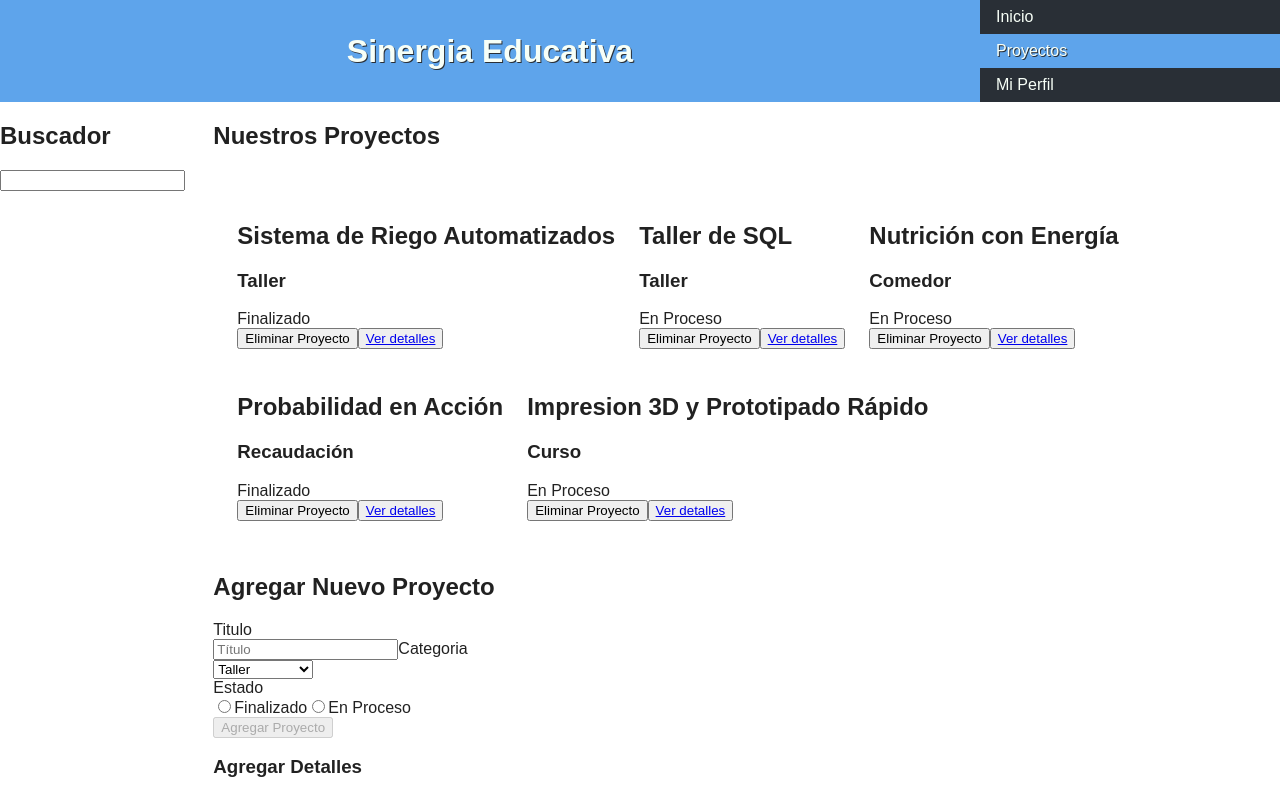
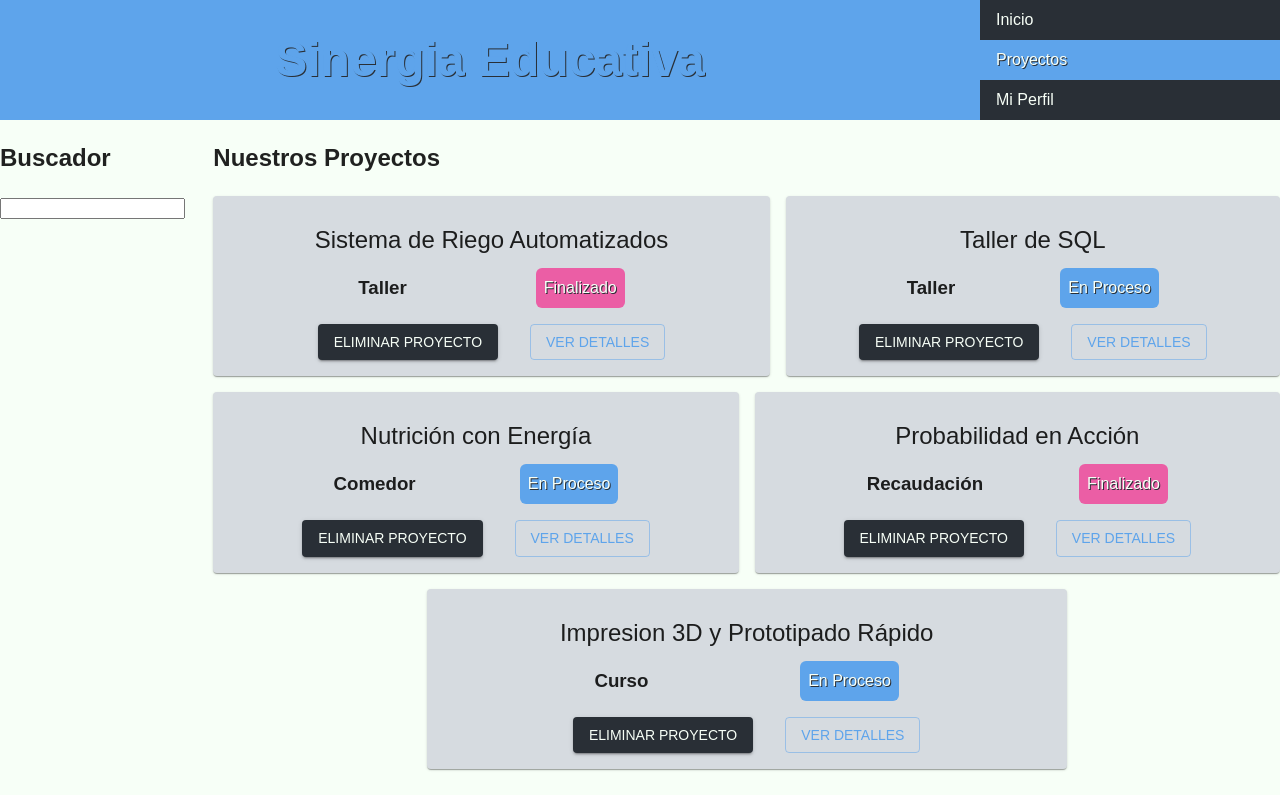
Before and after one commit to Dionicio-Rodrigo/pv_tp3_grupo2, a React (Vite) app: page /proyectos in a window 1280 px wide. Shown: the top 795 px of the page. Built offline with nearby package versions, Linux system fonts and the light colour scheme.

Commit message:
ListaProyectos y ProyectoCarta ahora estan utilizando componentes de MUI

```diff
--- a/src/App.jsx
+++ b/src/App.jsx
@@ -7,8 +7,6 @@ import { DetalleProyecto } from "./views/DetalleProyecto.jsx";
 import Theme from "./layouts/Theme.jsx";
 
 function App() {
-  console.log(Theme.sombraTexto);
-
   return (
     <BrowserRouter>
       <Routes>
--- a/src/components/ListaProyectos.jsx
+++ b/src/components/ListaProyectos.jsx
@@ -1,21 +1,22 @@
 import React from "react";
-import { Grid, Container} from "@mui/material";
+import { Stack } from "@mui/material";
 import { ProyectoCard } from "./ProyectoCard.jsx";
 
 export const ListaProyectos = ({ lista, eliminar, detalles }) => {
   return (
-    <Container sx={{ py: 4 }}>
-      <Grid container spacing={3}>
-        {lista.map((proyecto) => (
-          <Grid item xs={12} sm={6} md={4}>
+    <Stack
+      direction="row"
+      useFlexGap
+      spacing={{ xs: 1, sm: 2 }}
+      sx={{ flexWrap: "wrap", justifyContent: "center" }}
+    >
+      {lista.map((proyecto) => (
         <ProyectoCard
           key={proyecto.id}
+          eliminar={eliminar}
           proyecto={proyecto}
-          eliminar={eliminar}
         />
-        </Grid>
       ))}
-    </Grid>
-   </Container>
+    </Stack>
   );
 };
--- a/src/components/ProyectoCard.jsx
+++ b/src/components/ProyectoCard.jsx
@@ -1,26 +1,74 @@
+import styled from "@emotion/styled";
+import {
+  Box,
+  Button,
+  Card,
+  CardActionArea,
+  CardActions,
+  CardContent,
+  CardHeader,
+  Stack,
+  useTheme,
+} from "@mui/material";
 import { NavLink } from "react-router-dom";
 
+const Carta = styled(Card)(({ theme }) => ({
+  flexGrow: "1",
+  display: "flex",
+  flexDirection: "column",
+  alignItems: "stretch",
+  maxWidth: "50vw",
+  padding: "1em",
+}));
 export const ProyectoCard = ({ proyecto, eliminar }) => {
   const { titulo, categoria, finalizado, id } = proyecto;
+  const theme = useTheme();
 
   return (
-    <div className="card">
-      <h2>{titulo}</h2>
+    <Carta>
+      <CardContent sx={{ paddingTop: "0" }}>
+        <CardHeader
+          title={titulo}
+          sx={{
+            pb: 0,
+            padding: "12px",
+            fontSize: "1.5em",
+            textAlign: "center",
+          }}
+        ></CardHeader>
 
-      <div className="categoria-estado">
-        <h3>{categoria}</h3>
+        <Stack
+          direction="row"
+          sx={{ justifyContent: "space-evenly", alignItems: "center" }}
+          spacing={2}
+        >
+          <h3>{categoria}</h3>
 
-        <span className={`estado-${finalizado ? "finalizado" : "enProceso"}`}>
-          {finalizado ? "Finalizado" : "En Proceso"}
-        </span>
-      </div>
-
-      <button className="btn-borrar" onClick={() => eliminar(id)}>
-        Eliminar Proyecto
-      </button>
-      <button className="btn-detalles">
-        <NavLink to={`/Proyectos/${id}`}>Ver detalles</NavLink>
-      </button>
-    </div>
+          <Box
+            sx={{
+              backgroundColor: `${finalizado ? "colores.rosa" : "colores.celeste"}`,
+              padding: "0.5em",
+              color: "colores.blanco",
+              textShadow: `1px 1px ${theme.palette.colores.negro}`,
+              borderRadius: "6px",
+            }}
+          >
+            {finalizado ? "Finalizado" : "En Proceso"}
+          </Box>
+        </Stack>
+      </CardContent>
+      <Stack direction="row" spacing={4} sx={{ alignSelf: "center" }}>
+        <Button
+          variant="contained"
+          color="secondary"
+          onClick={() => eliminar(id)}
+        >
+          Eliminar Proyecto
+        </Button>
+        <Button component={NavLink} variant="outlined" to={`/Proyectos/${id}`}>
+          Ver Detalles
+        </Button>
+      </Stack>
+    </Carta>
   );
 };
--- a/src/layouts/Theme.jsx
+++ b/src/layouts/Theme.jsx
@@ -12,8 +12,19 @@ const Theme = createTheme({
     primary: { main: CELESTE, contrastText: BLANCO },
     secondary: { main: NEGRO, contrastText: BLANCO },
     background: { default: BLANCO, paper: GRIS },
+    colores: {
+      naranja: NARANJA,
+      negro: NEGRO,
+      celeste: CELESTE,
+      blanco: BLANCO,
+      gris: GRIS,
+      rosa: ROSA,
+    },
   },
-  typography: { fontFamily: `"Arial", "Helvetica", "sans-serif` },
+  typography: {
+    fontFamily: `"Arial", "Helvetica", "sans-serif"`,
+    h1: { fontSize: "3rem", fontWeight: 700 },
+  },
 });
 
 export default Theme;
--- a/src/views/Dashboard.jsx
+++ b/src/views/Dashboard.jsx
@@ -34,13 +34,13 @@ const DashBoard = () => {
 
   return (
     <Grid container spacing={3} sx={{ p: 3 }}>
-      <Grid item xs={12}>
+      <Grid xs={12}>
         <Typography variant="h3" gutterBottom>
           Dashboard
         </Typography>
       </Grid>
 
-      <Grid item xs={12} md={4}>
+      <Grid xs={12} md={4}>
         <Card sx={{ bgcolor: "#f5f5f5" }}>
           <CardContent>
             <Typography color="textSecondary" variant="overline">
@@ -51,7 +51,7 @@ const DashBoard = () => {
         </Card>
       </Grid>
 
-      <Grid item xs={12} md={4}>
+      <Grid xs={12} md={4}>
         <Card sx={{ bgcolor: "#e3f2fd" }}>
           <CardContent>
             <Typography color="textSecondary" variant="overline">
@@ -62,12 +62,12 @@ const DashBoard = () => {
         </Card>
       </Grid>
 
-      <Grid item xs={12}>
+      <Grid xs={12}>
         <Paper sx={{ p: 3 }}>
           <Typography variant="h5" gutterBottom>
             Objetivos Generales
           </Typography>
-          <Typography variant="body1" paragraph>
+          <Typography variant="body1" paragraph="true">
             Somos un grupo de la facultad convencidos de que la ingeniería se
             aprende resolviendo problemas de verdad. Queremos que aquí aprendas
             a liderar y a fabricar soluciones reales.
@@ -75,7 +75,7 @@ const DashBoard = () => {
         </Paper>
       </Grid>
 
-      <Grid item xs={12} md={6}>
+      <Grid xs={12} md={6}>
         <Typography variant="h5" gutterBottom sx={{ mt: 2 }}>
           Novedades
         </Typography>
@@ -97,7 +97,7 @@ const DashBoard = () => {
         </Paper>
       </Grid>
 
-      <Grid item xs={12} md={6}>
+      <Grid xs={12} md={6}>
         <Typography variant="h5" gutterBottom sx={{ mt: 2 }}>
           Panel de Mensajes
         </Typography>
--- a/src/views/DetalleProyecto.jsx
+++ b/src/views/DetalleProyecto.jsx
@@ -1,15 +1,16 @@
 import { useEffect } from "react";
 import proyectoService from "../services/proyectoServices";
 import { NavLink, useParams } from "react-router-dom";
+import { Button } from "@mui/material";
 
 export const DetalleProyecto = ({}) => {
   const ruta = useParams();
   const proyecto = proyectoService.obtenerDetalles(ruta.id);
   return (
     <section className="main-detalles">
-      <button className="volver">
-        <NavLink to="/Proyectos">Volver</NavLink>
-      </button>
+      <Button component={NavLink} to="/Proyectos" variant="contained">
+        Volver
+      </Button>
       <section className="encabezado_pr">
         <h1>{proyecto.titulo}</h1>
         <span
--- a/src/views/Perfil.jsx
+++ b/src/views/Perfil.jsx
@@ -31,7 +31,7 @@ const Perfil = () => {
         </Typography>
       </Grid>
 
-      <Grid item xs={12} md={6}>
+      <Grid xs={12} md={6}>
         <Paper elevation={3} sx={{ p: 3 }}>
           <Box sx={{ display: "flex", alignItems: "center", mb: 2 }}>
             <Avatar sx={{ width: 80, height: 80, mr: 2 }} />
@@ -49,7 +49,7 @@ const Perfil = () => {
             Información Personal
           </Typography>
           <Grid container spacing={2}>
-            <Grid item xs={12}>
+            <Grid xs={12}>
               <TextField
                 fullWidth
                 label="Nombre Completo"
@@ -59,7 +59,7 @@ const Perfil = () => {
                 }
               />
             </Grid>
-            <Grid item xs={12}>
+            <Grid xs={12}>
               <TextField
                 fullWidth
                 label="DNI"
@@ -67,7 +67,7 @@ const Perfil = () => {
                 onChange={(e) => setPerfil({ ...perfil, dni: e.target.value })}
               />
             </Grid>
-            <Grid item xs={12}>
+            <Grid xs={12}>
               <Button variant="contained" color="primary">
                 Actualizar Perfil
               </Button>
@@ -75,13 +75,13 @@ const Perfil = () => {
           </Grid>
         </Paper>
       </Grid>
-      <Grid item xs={12} md={6}>
+      <Grid xs={12} md={6}>
         <Paper elevation={3} sx={{ p: 3 }}>
           <Typography variant="h6" gutterBottom>
             Nuevo Mensaje
           </Typography>
           <Grid container spacing={2}>
-            <Grid item xs={12}>
+            <Grid xs={12}>
               <TextField
                 fullWidth
                 label="Destinatario"
@@ -91,7 +91,7 @@ const Perfil = () => {
                 }
               />
             </Grid>
-            <Grid item xs={12}>
+            <Grid xs={12}>
               <TextField
                 fullWidth
                 multiline
@@ -103,7 +103,7 @@ const Perfil = () => {
                 }
               />
             </Grid>
-            <Grid item xs={12}>
+            <Grid xs={12}>
               <Button variant="outlined" color="secondary">
                 Enviar Mensaje
               </Button>
```
